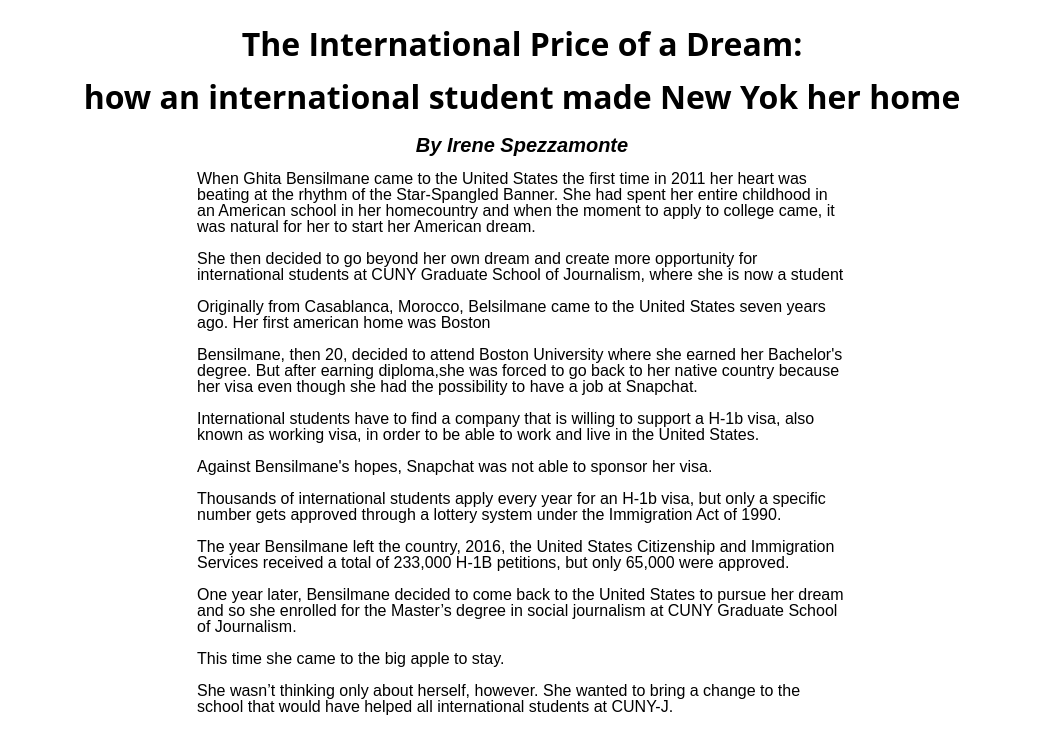
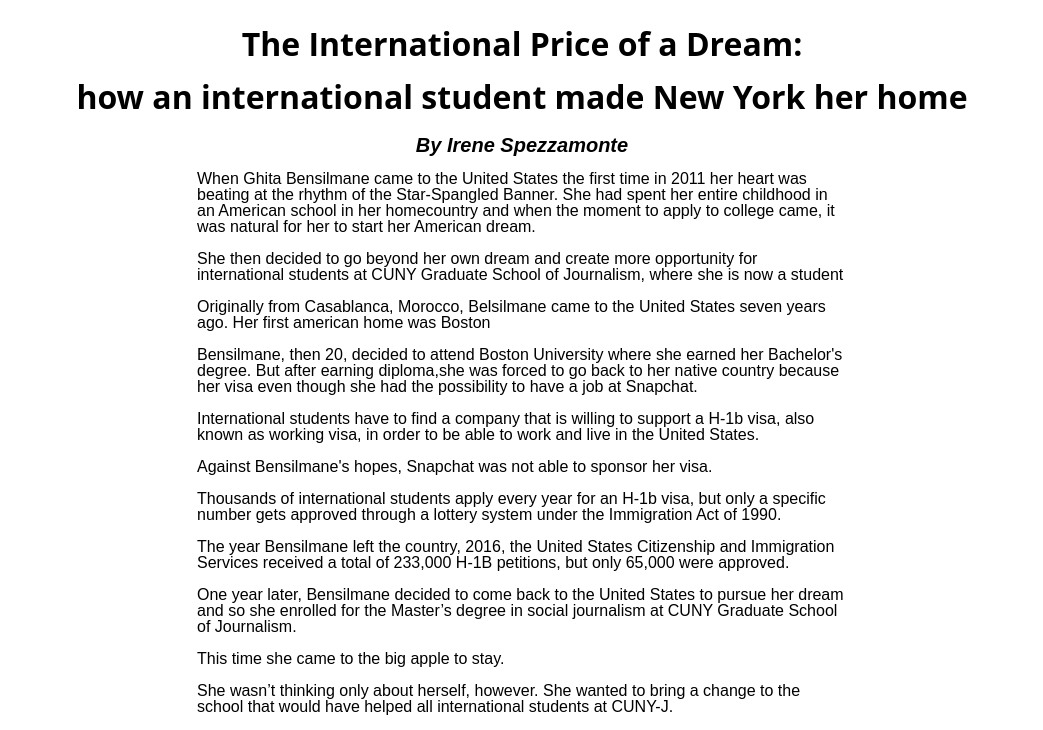
Before and after one commit to irespezza/assignment-images, a plain HTML site: page index.html in a window 1280 px wide. Shown: the top 730 px of the page, without its empty margins (118-1161 px from the left). Drawn offline with nearby package versions, Linux system fonts and the light colour scheme.

Commit message:
re-write2

```diff
--- a/index.html
+++ b/index.html
@@ -21,7 +21,7 @@
 
       <h1>The International Price of a Dream:</h1>
 
-      <h1>how an international student made New Yok her home</h1>
+      <h1>how an international student made New York her home</h1>
 
       <p class='byline'> By Irene Spezzamonte </p>
 
```
